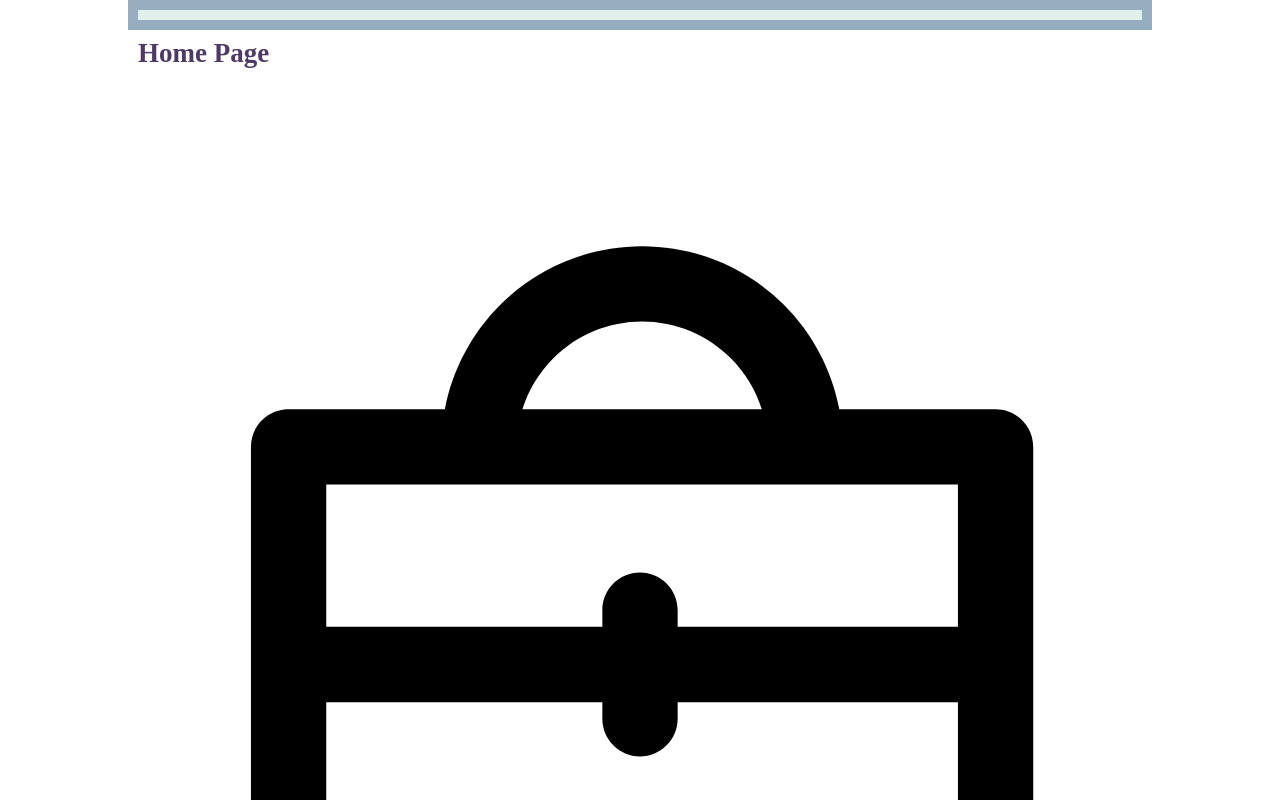
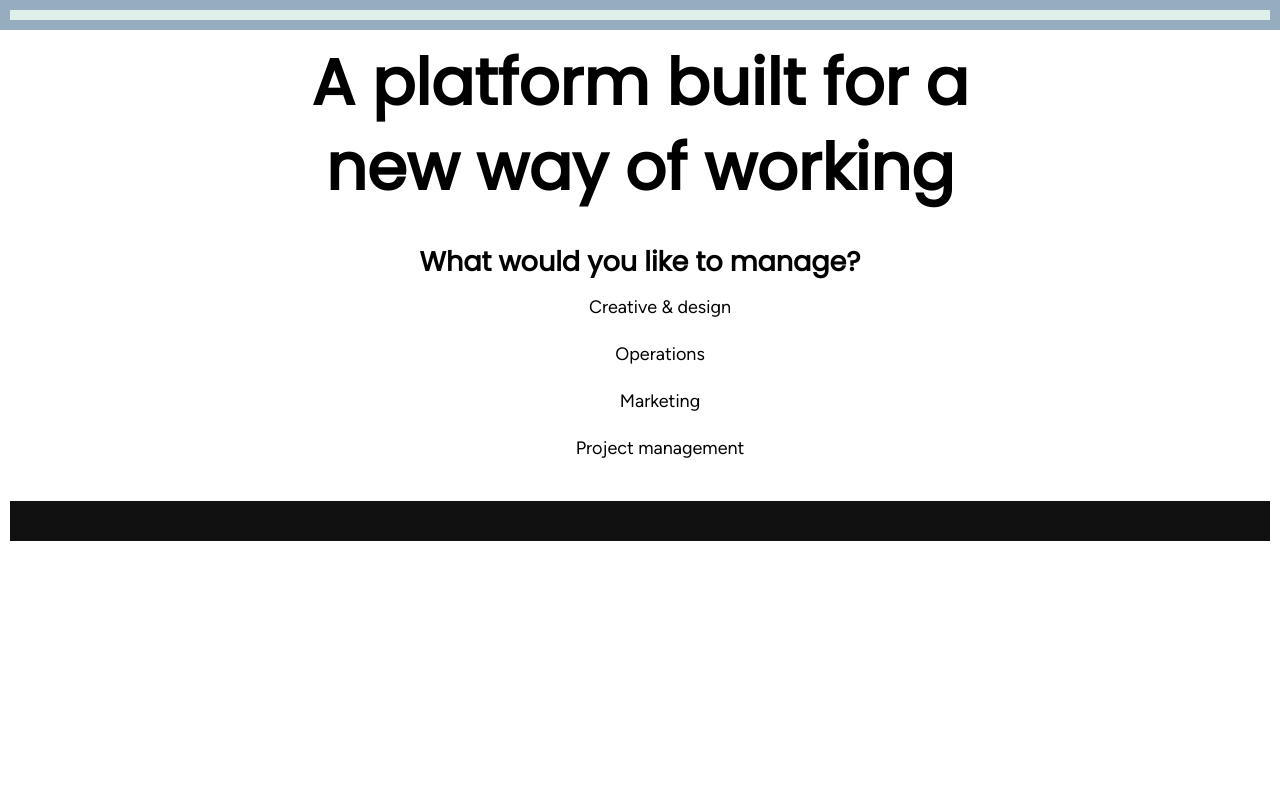
Before and after one commit to NoamSaar/Myday-frontend, a React (Vite) app: page / in a window 1280 px wide. Shown: the top 800 px of the page. Built offline with nearby package versions, Linux system fonts and the light colour scheme.

Commit message:
Init home page

```diff
--- a/src/assets/styles/basics/_base.scss
+++ b/src/assets/styles/basics/_base.scss
@@ -1,33 +1,35 @@
+@import '../setup/typography';
+
 * {
     box-sizing: border-box;
 }
 
-::selection {
-    background-color: $clr1;
-    color: $clr6;
-}
 
 html {
-    font-family: montserrat;
+    font-family: figtree;
     line-height: 1.6;
-    color: $clr2;
 }
 
 body {
     font-size: rem(18px);
     margin: 0;
-    max-width: 1024px;
-    margin: auto;
 }
 
-h1, h2, h3, h4, h5, h6 {
-    font-family: caveat;
+h1,
+h2,
+h3,
+h4,
+h5,
+h6 {
+    font-family: poppins;
     margin: 0 0 0.6em;
     line-height: 1;
 }
 
 
-section, main, footer {
+section,
+main,
+footer {
     padding: 5px;
 }
 
@@ -42,6 +44,7 @@ p {
 a {
     text-decoration: none;
 }
+
 a:hover {
     text-decoration: underline;
 }
--- a/src/assets/styles/basics/_helpers.scss
+++ b/src/assets/styles/basics/_helpers.scss
@@ -1,11 +1,31 @@
 // Font Sizes
-.fs12 { font-size: rem(12px); }
-.fs14 { font-size: rem(14px); }
-.fs18 { font-size: rem(18px); }
-.fs20 { font-size: rem(20px); }
-.fs24 { font-size: rem(24px); }
-.fs28 { font-size: rem(28px); }
-.fs30 { font-size: rem(30px); }
+.fs12 {
+    font-size: rem(12px);
+}
+
+.fs14 {
+    font-size: rem(14px);
+}
+
+.fs18 {
+    font-size: rem(18px);
+}
+
+.fs20 {
+    font-size: rem(20px);
+}
+
+.fs24 {
+    font-size: rem(24px);
+}
+
+.fs28 {
+    font-size: rem(28px);
+}
+
+.fs30 {
+    font-size: rem(30px);
+}
 
 // flex helpers
 
@@ -13,15 +33,18 @@
 
     display: flex;
 
-    > *.full {
+    >*.full {
         flex: 1;
     }
+
     &.column {
         flex-direction: column;
     }
+
     &.justify-center {
         justify-content: center;
     }
+
     &.align-center {
         align-items: center;
     }
@@ -32,9 +55,15 @@
 .square-ratio {
     @include aspect-ratio(1, 1);
 }
+
 .video-ratio {
     @include aspect-ratio(16, 9);
 }
+
 .portrait-ratio {
     @include aspect-ratio(9, 16);
 }
+
+.clean-list {
+    list-style-type: none;
+}
--- /dev/null
+++ b/src/assets/styles/cmps/_squere-preview.scss
@@ -0,0 +1 @@
+.squere-preview {}
--- a/src/assets/styles/main.scss
+++ b/src/assets/styles/main.scss
@@ -21,3 +21,4 @@
 @import "cmps/app-header";
 @import "cmps/app-footer";
 @import "cmps/user-msg";
+@import "cmps/squere-preview";
--- a/src/assets/styles/views/_home-page.scss
+++ b/src/assets/styles/views/_home-page.scss
@@ -0,0 +1,20 @@
+@import "../setup/functions";
+
+.home-page {
+    text-align: center;
+
+    & .home-hero {
+        justify-self: center;
+
+        & .main-header {
+
+            & h1 {
+                font-weight: 600;
+                font-size: rem(64px);
+                line-height: 85px;
+                max-width: 755px;
+            }
+        }
+    }
+
+}
--- /dev/null
+++ b/src/cmps/HomeHero.jsx
@@ -0,0 +1,24 @@
+import { SquerePreviewList } from "./SquerePreviewList.jsx";
+
+export function HomeHero() {
+    const squeres = [
+        { txt: 'Creative & design' },
+        { txt: 'Operations' },
+        { txt: 'Marketing' },
+        { txt: 'Project management' },
+    ]
+    return (
+        <div className="home-hero">
+
+            <div className="main-header">
+                <h1>A platform built for a
+                    new way of working</h1>
+
+                <h2>What would you like to manage?</h2>
+            </div>
+
+            <SquerePreviewList squeres={squeres} />
+
+        </div>
+    )
+}
--- /dev/null
+++ b/src/cmps/SquerePreview.jsx
@@ -0,0 +1,10 @@
+
+export function SquerePreview({ img, txt }) {
+    return (
+        <div className="squere-preview">
+            {img && <img src={img} />}
+            {txt && <p>{txt}</p>}
+
+        </div>
+    )
+}
--- /dev/null
+++ b/src/cmps/SquerePreviewList.jsx
@@ -0,0 +1,14 @@
+import { SquerePreview } from "./SquerePreview"
+
+
+export function SquerePreviewList({ squeres }) {
+    return (
+        <ul className='clean-list'>
+            {squeres.map((squere, idx) => {
+                return <li key={idx}>
+                    <SquerePreview txt={squere.txt} img={squere.img} />
+                </li>
+            })}
+        </ul>
+    )
+}
--- a/src/pages/HomePage.jsx
+++ b/src/pages/HomePage.jsx
@@ -1,11 +1,14 @@
-import addIcon from '../../public/icons/Work.svg'
+import { HomeHero } from "../cmps/HomeHero";
+
 
 export function HomePage() {
 
     return (
-        <section className='home-page'>
-            <h1>Home Page</h1>
-            <img src={addIcon}></img>
+        <section className='main-container home-page'>
+
+            <HomeHero />
+
+
         </section >
     )
 }
```
